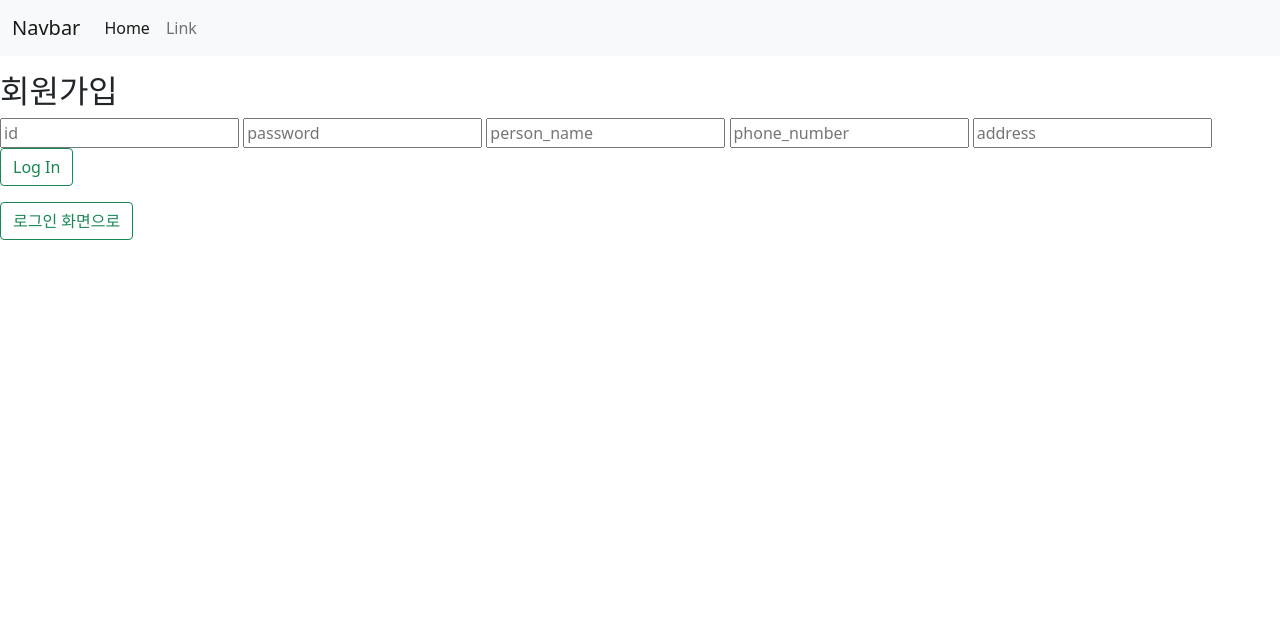
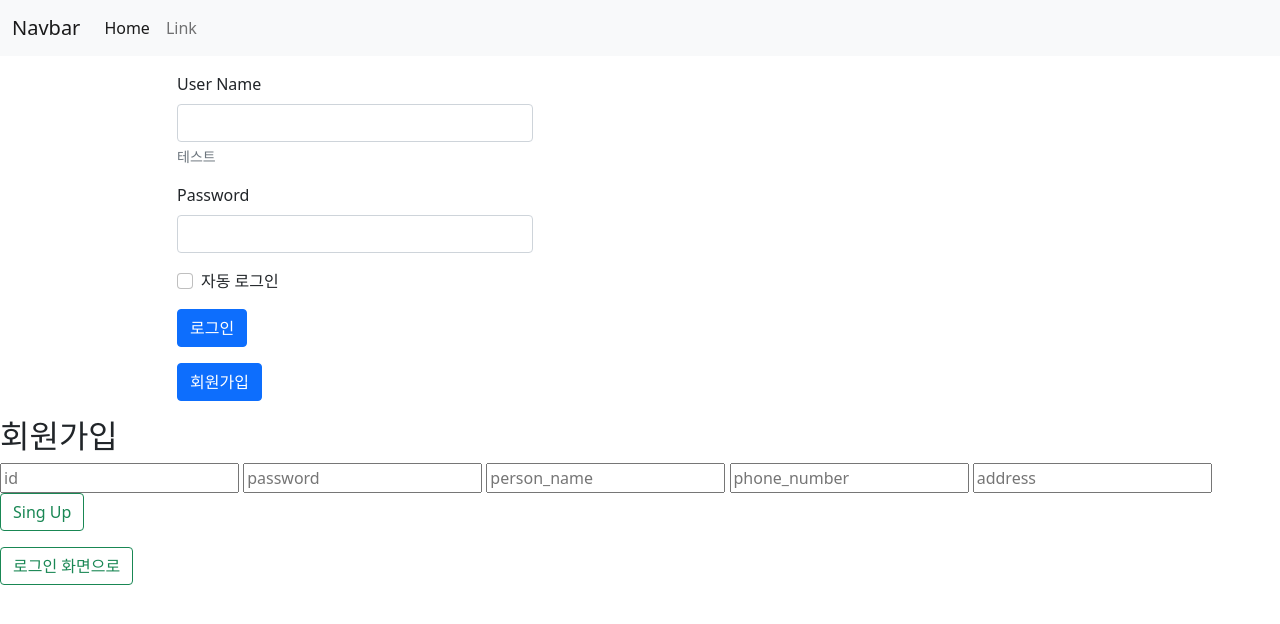
Before and after one commit to Pk1057s/shopping, a Django app: template shopping/accounts/templates/signup.html in a window 1280 px wide. Shown: the top 624 px of the page. Run offline with Django 3.2, Linux system fonts and the light colour scheme; the template is opened without the code that fills it, so the values that code supplies are empty.

Commit message:
240319_1611

```diff
--- a/shopping/accounts/templates/signup.html
+++ b/shopping/accounts/templates/signup.html
@@ -25,6 +25,45 @@
 <p></p>
 <p></p>
 <p></p>
+<div class="container text-left">
+  <div class="row">
+    <div class="col-md-1">
+    </div>
+
+    <div class="col-md-4">
+      <form method="POST" action="{% url 'ac:signup_submit'%}">
+        {% csrf_token %}
+        <div class="mb-3">
+          <label for="exampleInputEmail1" class="form-label">User Name</label>
+          <input type="text" class="form-control" name='username' aria-describedby="LogInHelp">
+          <div id="LogInHelp" class="form-text">테스트</div>
+        </div>
+        <div class="mb-3">
+          <label for="exampleInputPassword1" class="form-label">Password</label>
+          <input type="password" class="form-control" name='password'>
+        </div>
+        <div class="mb-3 form-check">
+          <input type="checkbox" class="form-check-input" id="exampleCheck1">
+          <label class="form-check-label" for="exampleCheck1">자동 로그인</label>
+        </div>
+        <button type="submit" class="btn btn-primary">로그인</button>
+      </form>
+      <div>
+        <form method="POST" action="{% url 'ac:signup_view'%}">
+          {% csrf_token %}
+          <button class="btn btn-primary" type="submit">회원가입</button>
+        </form>
+      </div>
+
+    </div>
+    <div class="col-md-9">
+
+    </div>
+  </div>
+</div>
+
+
+
 <h2>회원가입</h2>
 <div>
   <form method="POST" action="{% url 'ac:signup_submit'%}">
@@ -34,9 +73,10 @@
     <input type='text' name='person_name' placeholder='person_name'>
     <input type='text' name='phone_number' placeholder='phone_number'>
     <input type='text' name='address' placeholder='address'>
-    <button class="btn btn-outline-success" type="submit">Log In</button>
+    <button class="btn btn-outline-success" type="submit">Sing Up</button>
   </form>
 </div>
+{{errorMessage}}
 <div>
   <form method="POST" action="{% url 'ac:login_view'%}">
     {% csrf_token %}
```
Also changed, not shown: shopping/accounts/forms.py (+10 -8 lines), shopping/accounts/templates/login.html (+42 -4 lines), shopping/accounts/views.py (+6 -6 lines).
